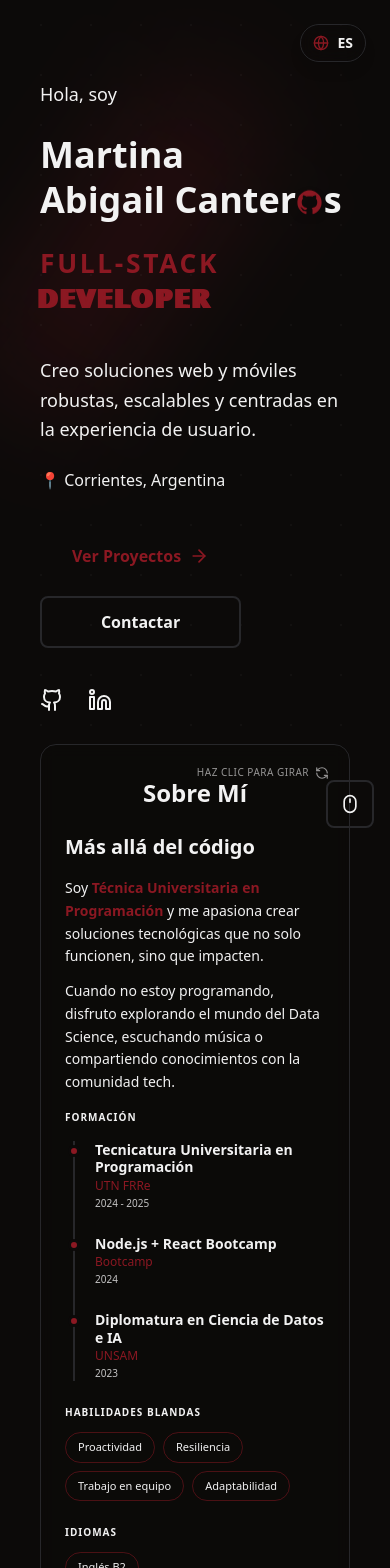
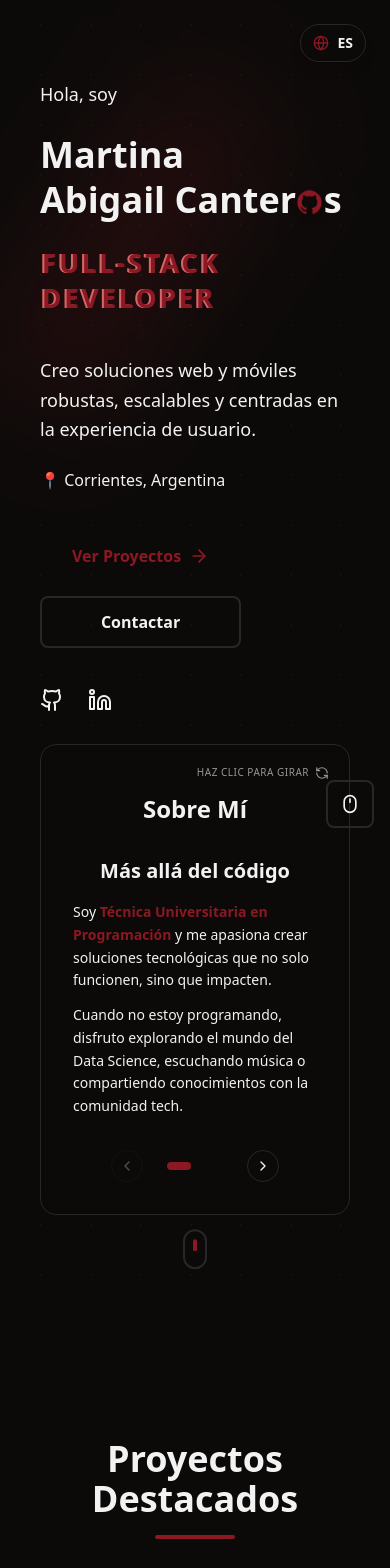
Before and after one commit to MartinaC181/portfolio, a Next.js app: page / in a window 390 px wide. Shown: the top 1568 px of the page. Built offline with nearby package versions, Linux system fonts and the light colour scheme.

Commit message:
feat: responsive layout, mobile step nav in profile card and project pagination

```diff
--- a/src/components/ui/ProfileCard.tsx
+++ b/src/components/ui/ProfileCard.tsx
@@ -1,15 +1,16 @@
 'use client'
 
 import { useState } from 'react'
-import { motion } from 'framer-motion'
+import { motion, AnimatePresence } from 'framer-motion'
 import { education, softSkills, idioms } from '@/data/profile'
 import { itemVariants } from '@/utils/animations'
 import { useLanguage } from '@/context/LanguageContext'
-import { RefreshCcw } from 'lucide-react'
+import { ChevronLeft, ChevronRight, RefreshCcw } from 'lucide-react'
 
 export default function ProfileCard() {
   const { language } = useLanguage()
   const [isFlipped, setIsFlipped] = useState(false)
+  const [mobileStep, setMobileStep] = useState(0)
 
   const t = {
     es: {
@@ -58,21 +59,150 @@ export default function ProfileCard() {
 
         {/* 🔴 FRENTE DE LA TARJETA 🔴 */}
         {/* Padding reducido a p-6 */}
-        <div className="w-full h-full p-6 bg-background/80 backdrop-blur-sm border border-surface-200 rounded-2xl [backface-visibility:hidden] flex flex-col justify-center">
+        <div className="w-full h-full p-8 bg-background/80 backdrop-blur-sm border border-surface-200 rounded-2xl [backface-visibility:hidden] flex flex-col justify-center">
 
           <div className="absolute top-5 right-5 flex items-center gap-1.5 text-surface-100 opacity-60 group-hover:opacity-100 transition-opacity">
             <span className="text-[10px] uppercase tracking-wider">{t[language].flipHint}</span>
             <RefreshCcw className="w-3.5 h-3.5" />
           </div>
 
-          <div className="text-center mb-6 mt-2">
+          <div className="text-center mb-8 mt-4">
             <h3 className="text-2xl font-bold text-surface-50">{t[language].title}</h3>
           </div>
 
-          {/* Espaciado entre columnas reducido a gap-x-8 */}
-          <div className="grid grid-cols-1 md:grid-cols-2 gap-x-8 gap-y-4">
+          {/* Mobile: step navigation */}
+          <div className="block md:hidden">
+            <AnimatePresence mode="wait">
+              {/* Paso 1: Bio / "Más allá del código" */}
+              {mobileStep === 0 && (
+                <motion.div
+                  key="step-0"
+                  initial={{ opacity: 0, x: -20 }}
+                  animate={{ opacity: 1, x: 0 }}
+                  exit={{ opacity: 0, x: 20 }}
+                  transition={{ duration: 0.25 }}
+                >
+                  <h4 className="text-xl font-bold text-surface-50 mb-4 text-center">{t[language].subtitle}</h4>
+                  <div className="text-surface-100 leading-relaxed text-sm space-y-3">
+                    <p>
+                      {t[language].bio1_start}
+                      <span className="text-primary font-semibold">{t[language].bio1_highlight}</span>
+                      {t[language].bio1_end}
+                    </p>
+                    <p>
+                      {t[language].bio2_start}
+                      <span className="text-surface-50 font-medium">{t[language].bio2_highlight}</span>
+                      {t[language].bio2_end}
+                    </p>
+                  </div>
+                </motion.div>
+              )}
 
-            {/* --- FILA 1, IZQUIERDA: Bio --- */}
+              {/* Paso 2: Formación */}
+              {mobileStep === 1 && (
+                <motion.div
+                  key="step-1"
+                  initial={{ opacity: 0, x: -20 }}
+                  animate={{ opacity: 1, x: 0 }}
+                  exit={{ opacity: 0, x: 20 }}
+                  transition={{ duration: 0.25 }}
+                >
+                  <h5 className="text-[10px] font-semibold text-surface-100 mb-4 uppercase tracking-widest">
+                    {t[language].educationTitle}
+                  </h5>
+                  <div className="space-y-6 relative pl-5 border-l-2 border-surface-200 ml-2">
+                    {education[language].map((item, index) => (
+                      <div key={index} className="relative">
+                        <div className="absolute -left-[27px] top-1 w-3 h-3 bg-primary rounded-full border-[3px] border-background" />
+                        <div>
+                          <p className="text-sm text-surface-50 font-bold mb-0.5 leading-tight">{item.title}</p>
+                          <p className="text-xs text-primary font-medium mb-0.5">{item.institution}</p>
+                          <p className="text-[10px] text-surface-100 opacity-80">{item.year}</p>
+                        </div>
+                      </div>
+                    ))}
+                  </div>
+                </motion.div>
+              )}
+
+              {/* Paso 3: Habilidades + Idiomas */}
+              {mobileStep === 2 && (
+                <motion.div
+                  key="step-2"
+                  initial={{ opacity: 0, x: -20 }}
+                  animate={{ opacity: 1, x: 0 }}
+                  exit={{ opacity: 0, x: 20 }}
+                  transition={{ duration: 0.25 }}
+                  className="space-y-6"
+                >
+                  <div>
+                    <h5 className="text-[10px] font-semibold text-surface-100 mb-3 uppercase tracking-widest">
+                      {t[language].softSkillsTitle}
+                    </h5>
+                    <div className="flex flex-wrap gap-2">
+                      {softSkills[language].map((skill, index) => (
+                        <span
+                          key={index}
+                          className="px-3 py-1.5 border border-primary/50 text-surface-50 text-[11px] font-medium rounded-full hover:bg-primary hover:text-primary-foreground transition-all duration-300"
+                        >
+                          {skill}
+                        </span>
+                      ))}
+                    </div>
+                  </div>
+                  <div>
+                    <h5 className="text-[10px] font-semibold text-surface-100 mb-3 uppercase tracking-widest">
+                      {t[language].languagesTitle}
+                    </h5>
+                    <div className="flex flex-wrap gap-2">
+                      {idioms[language].map((idiom, index) => (
+                        <span
+                          key={index}
+                          className="px-3 py-1.5 border border-primary/50 text-surface-50 text-[11px] font-medium rounded-full hover:bg-primary hover:text-primary-foreground transition-all duration-300"
+                        >
+                          {idiom}
+                        </span>
+                      ))}
+                    </div>
+                  </div>
+                </motion.div>
+              )}
+            </AnimatePresence>
+
+            {/* Flechas + dots */}
+            <div className="flex items-center justify-center gap-6 mt-8">
+              <button
+                onClick={(e) => { e.stopPropagation(); setMobileStep((s) => s - 1); }}
+                disabled={mobileStep === 0}
+                className="w-8 h-8 flex items-center justify-center rounded-full border border-surface-200 text-surface-100 hover:text-primary hover:border-primary transition-all disabled:opacity-30 disabled:cursor-not-allowed"
+              >
+                <ChevronLeft className="w-4 h-4" />
+              </button>
+
+              <div className="flex items-center gap-2">
+                {[0, 1, 2].map((i) => (
+                  <div
+                    key={i}
+                    className={`h-2 rounded-full transition-all duration-300 ${
+                      i === mobileStep ? 'w-6 bg-primary' : 'w-2 bg-surface-300'
+                    }`}
+                  />
+                ))}
+              </div>
+
+              <button
+                onClick={(e) => { e.stopPropagation(); setMobileStep((s) => s + 1); }}
+                disabled={mobileStep === 2}
+                className="w-8 h-8 flex items-center justify-center rounded-full border border-surface-200 text-surface-100 hover:text-primary hover:border-primary transition-all disabled:opacity-30 disabled:cursor-not-allowed"
+              >
+                <ChevronRight className="w-4 h-4" />
+              </button>
+            </div>
+          </div>
+
+          {/* Desktop: grid completo */}
+          <div className="hidden md:grid grid-cols-1 md:grid-cols-2 gap-x-10 gap-y-6">
+            {/* Bio */}
             <div>
               <h4 className="text-xl font-bold text-surface-50 mb-4">{t[language].subtitle}</h4>
               <div className="text-surface-100 leading-relaxed text-sm space-y-3">
@@ -89,7 +219,7 @@ export default function ProfileCard() {
               </div>
             </div>
 
-            {/* --- FILA 1, DERECHA: Formación --- */}
+            {/* Education */}
             <div>
               <h5 className="text-[10px] font-semibold text-surface-100 mb-4 uppercase tracking-widest">
                 {t[language].educationTitle}
@@ -97,7 +227,6 @@ export default function ProfileCard() {
               <div className="space-y-6 relative pl-5 border-l-2 border-surface-200 ml-2">
                 {education[language].map((item, index) => (
                   <div key={index} className="relative">
-                    {/* Viñetas ajustadas en tamaño */}
                     <div className="absolute -left-[27px] top-1 w-3 h-3 bg-primary rounded-full border-[3px] border-background" />
                     <div>
                       <p className="text-sm text-surface-50 font-bold mb-0.5 leading-tight">{item.title}</p>
@@ -109,7 +238,7 @@ export default function ProfileCard() {
               </div>
             </div>
 
-            {/* --- FILA 2, IZQUIERDA: Habilidades Blandas --- */}
+            {/* Soft Skills */}
             <div className="mt-2">
               <h5 className="text-[10px] font-semibold text-surface-100 mb-3 uppercase tracking-widest">
                 {t[language].softSkillsTitle}
@@ -126,7 +255,7 @@ export default function ProfileCard() {
               </div>
             </div>
 
-            {/* --- FILA 2, DERECHA: Idiomas --- */}
+            {/* Languages */}
             <div className="mt-2">
               <h5 className="text-[10px] font-semibold text-surface-100 mb-3 uppercase tracking-widest">
                 {t[language].languagesTitle}
@@ -142,7 +271,6 @@ export default function ProfileCard() {
                 ))}
               </div>
             </div>
-
           </div>
         </div>
 
```
